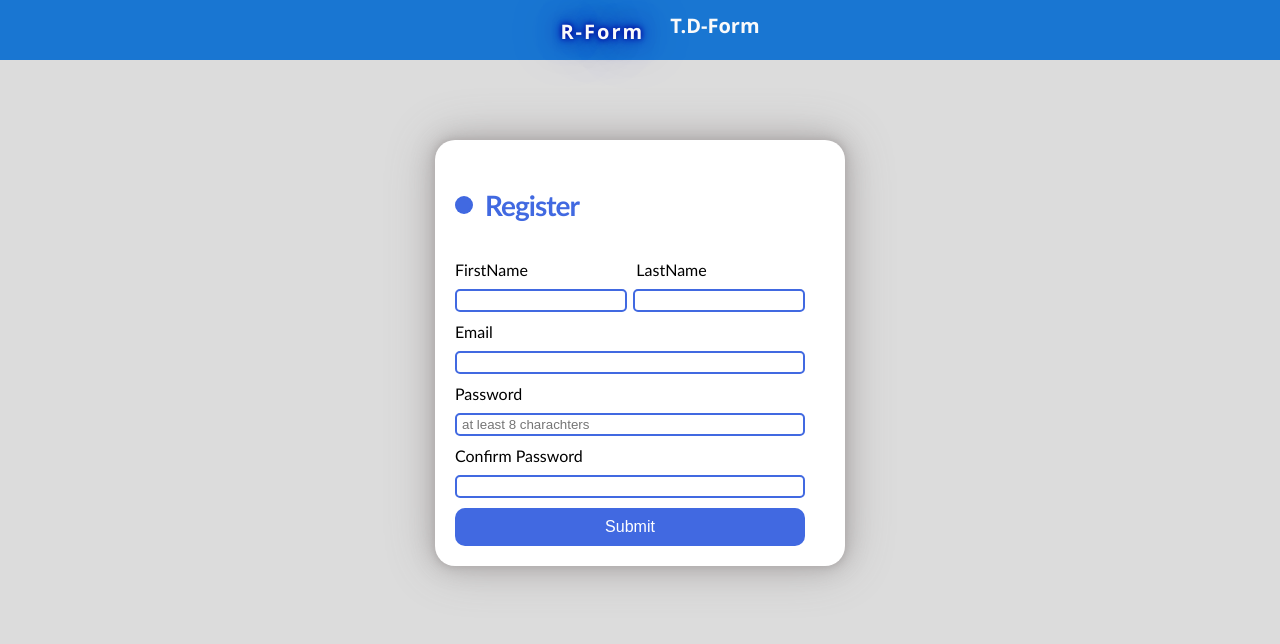
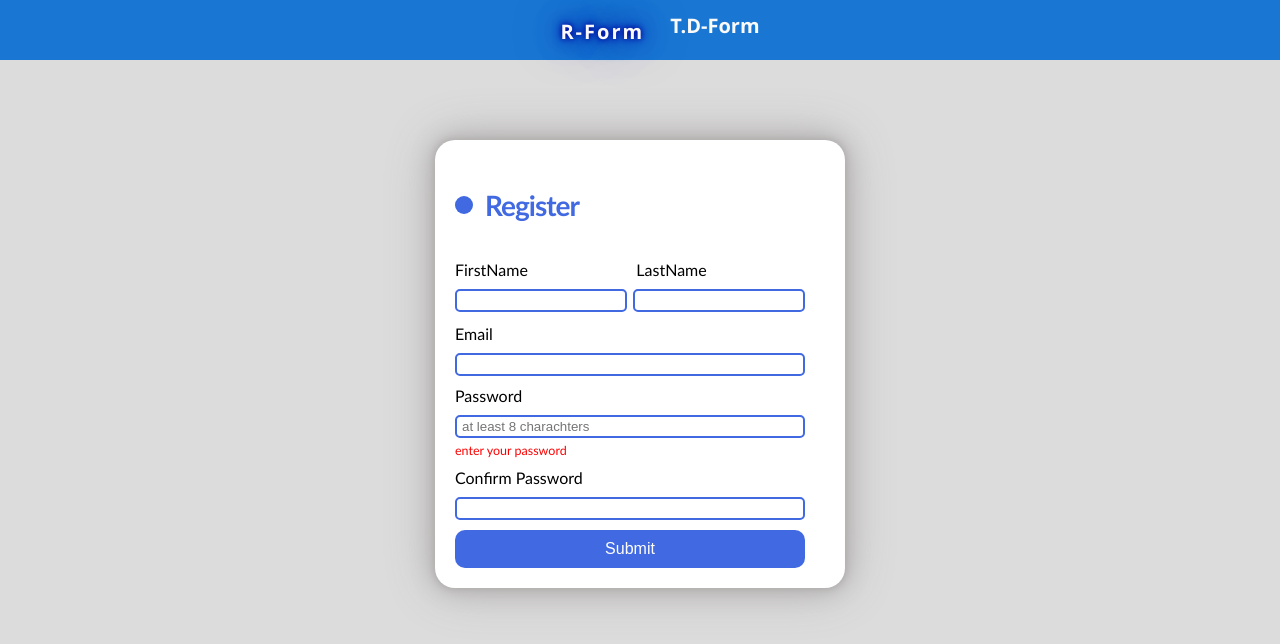
Before and after one commit to Bahaa-Aamer/2-types-of-forms, an Angular app: page /RForm in a window 1280 px wide. Shown: the top 644 px of the page. Built offline with nearby package versions, Linux system fonts and the light colour scheme.

Commit message:
R-form & TD-form

```diff
--- a/src/app/reative-form/reative-form.component.html
+++ b/src/app/reative-form/reative-form.component.html
@@ -9,9 +9,21 @@
 
     <label class="flex">
       <input type="text" class="input" id="fname" formControlName="firstName" />
+
       <input type="text" class="input" id="lname" formControlName="lastName" />
     </label>
-
+    <div style="color: red; font-size: 15px; margin-top: -8px; display: flex">
+      <small
+        style="width: 50%"
+        *ngIf="form.get('firstName' ).errors?.['noSpace']"
+        >Spaces are not allowed</small
+      >
+      <small
+        style="width: 50%; right: 0; position: absolute"
+        *ngIf="form.get('lastName' ).errors?.['noSpace']"
+        >Spaces are not allowed</small
+      >
+    </div>
     <label>Email</label>
     <input type="email" class="input" id="email" formControlName="email" />
 
@@ -24,6 +36,11 @@
       formControlName="password"
       [(ngModel)]="password"
     />
+    <div style="color: red; font-size: 15px; margin-top: -8px">
+      <small *ngIf="form.get('password').errors?.['required']"
+        >enter your password</small
+      >
+    </div>
 
     <label>Confirm Password</label>
     <input
@@ -32,7 +49,6 @@
       id="confirmPassword"
       formControlName="passwordConfirm"
       [(ngModel)]="passwordConf"
-      [ngClass]="{ incorrect: passwordConf !== password }"
     />
 
     <button type="submit" class="submit">Submit</button>
--- a/src/app/reative-form/reative-form.component.ts
+++ b/src/app/reative-form/reative-form.component.ts
@@ -1,11 +1,14 @@
 import { Component, OnInit, ViewChild } from '@angular/core';
 import {
+  FormBuilder,
   ControlValueAccessor,
   Form,
   FormControl,
   FormGroup,
   NgControl,
   Validators,
+  ValidationErrors,
+  AbstractControl,
 } from '@angular/forms';
 
 @Component({
@@ -20,8 +23,8 @@ export class ReativeFormComponent implements OnInit {
 
   ngOnInit(): void {
     this.form = new FormGroup({
-      firstName: new FormControl(null, Validators.required),
-      lastName: new FormControl(null, Validators.required),
+      firstName: new FormControl(null, [Validators.required, this.noSpace]),
+      lastName: new FormControl(null, [Validators.required, this.noSpace]),
       email: new FormControl(null, [Validators.required, Validators.email]),
       password: new FormControl(null, [
         Validators.required,
@@ -29,11 +32,26 @@ export class ReativeFormComponent implements OnInit {
       ]),
       passwordConfirm: new FormControl(null, [
         Validators.required,
-        Validators.minLength(8),
+        this.matchPass,
       ]),
     });
   }
   submit() {
     console.log(this.form);
+    console.log(this.password + ' ' + this.passwordConf);
+  }
+
+  noSpace(control: FormControl) {
+    if (control.value != null && control.value.indexOf(' ') != -1) {
+      return { noSpace: true };
+    }
+    return null;
+  }
+
+  matchPass(control: FormControl) {
+    if (control.value !== control.get('password')) {
+      return { matchPass: true };
+    }
+    return { matchPass: false };
   }
 }
```
